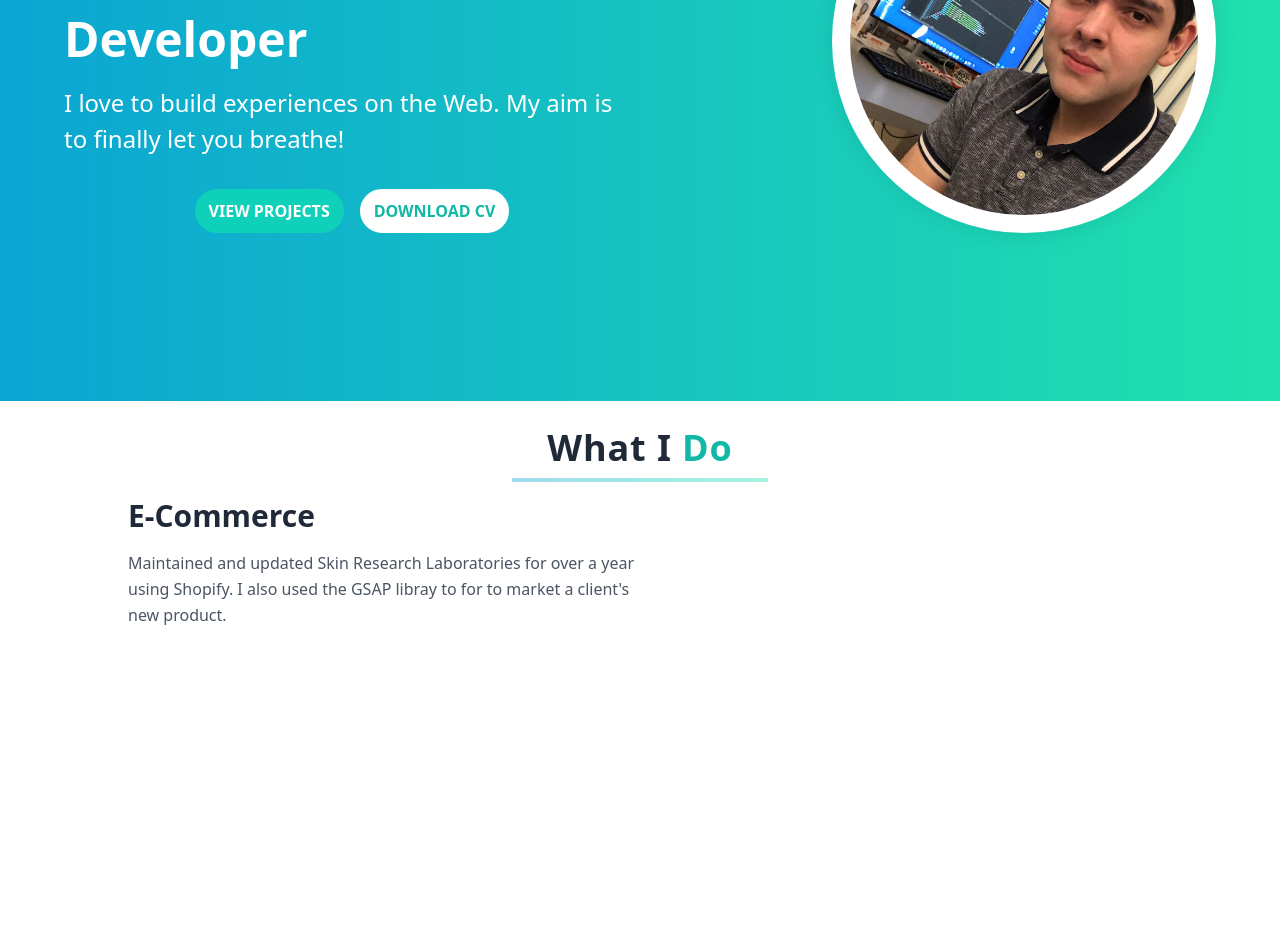
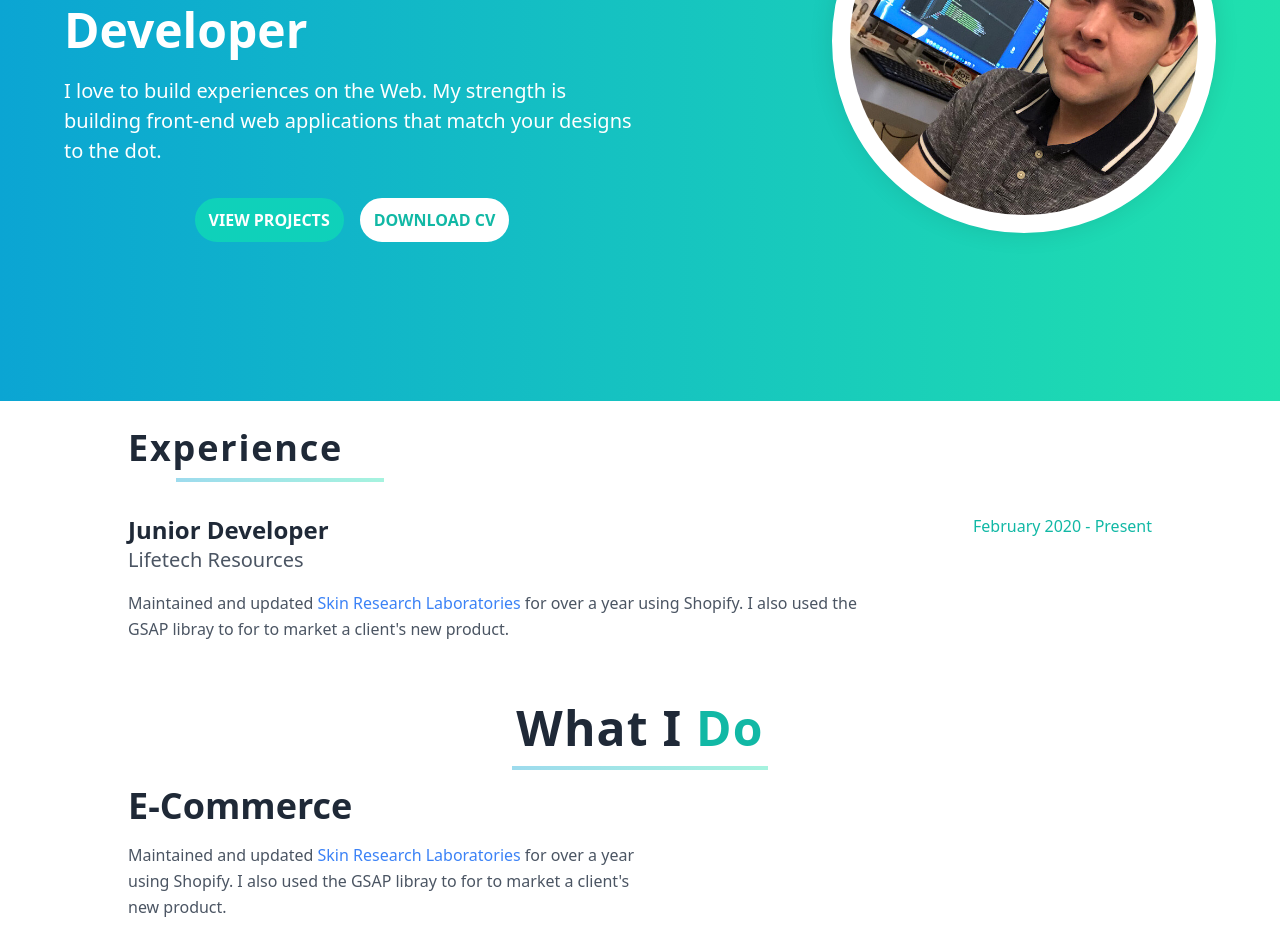
Before and after one commit to bryanMeneses/bemdev-portfolio, a Next.js app: page / in a window 1280 px wide. Shown: the part 399-1351 px from the top of the page. Before the commit the page ends 1059 px from the top, so only its background shows below. Built offline with nearby package versions, Linux system fonts and the light colour scheme.

Commit message:
added experience section and comoponents

```diff
--- /dev/null
+++ b/components/Experience/Item.js
@@ -0,0 +1,16 @@
+import React from 'react'
+
+const Item = ({title, date, company, description}) => {
+  return (
+    <div className="mt-8">
+      <div className="flex justify-between">
+        <h4 className="text-gray-800 font-bold">{title}</h4>
+        <h6 className="text-my-teal-200">{date}</h6>
+      </div>
+      <h5 className="text-gray-600 font-normal">{company}</h5>
+      <p className="text-gray-600 my-4 leading-relaxed max-w-3xl">{description}</p>
+    </div>
+  )
+}
+
+export default Item
--- a/components/Header/Header.js
+++ b/components/Header/Header.js
@@ -1,8 +1,6 @@
 import React, { useEffect, useRef, useState } from 'react'
 import Link from 'next/link';
 import { navLinks } from '../../utils/nav-links';
-
-import PropTypes from 'prop-types';
 
 const Header = () => {
 
@@ -12,10 +10,6 @@ const Header = () => {
   const initialRender = useRef(true);
   const linksRef = useRef();
 
-
-  const closeMenu = () => {
-    setMobileNav(false);
-  }
 
   useEffect(
     () => {
@@ -42,10 +36,10 @@ const Header = () => {
   );
 
   return (
-    <nav className="text-white fixed w-full shadow-md">
+    <nav className="fixed w-full shadow-md">
       <div className={`flex relative w-full justify-between items-center h-20 px-8 mobile-nav-${mobileNavActive}`}>
         <Link passHref href="/">
-          <a className="text-5xl font-bold">BeMDeV</a>
+          <a className="text-5xl text-gray-800 font-bold">BeMDeV</a>
         </Link>
         <div ref={allLinksRef} className="hidden md:block">
           {navLinks.map((link, i) => {
@@ -75,13 +69,4 @@ const Header = () => {
   );
 }
 
-Header.propTypes = {
-  siteTitle: PropTypes.string,
-}
-
-Header.defaultProps = {
-  siteTitle: ``,
-}
-
-
 export default Header;
--- a/pages/index.js
+++ b/pages/index.js
@@ -5,13 +5,14 @@ import Image from 'next/image'
 
 import {useSpring, animated} from 'react-spring'
 import Trail from '@/components/Trail'
+import Item from '@/components/Experience/Item'
 
 
 export default function Home() {
 
   const props = useSpring({
     opacity: 1,
-    delay: 1200,
+    delay: 1000,
     from: {
       opacity: 0
     },
@@ -31,9 +32,9 @@ export default function Home() {
         <div className="container max-w-6xl">
           <div className='flex flex-col items-center justify-between md:flex-row'>
             <Trail className='mt-4 font-bold text-white md:pr-4 md:mt-0 md:w-7/12 lg:p-0 lg:w-6/12'>
-              <h5 className="uppercase tracking-loose font-bold">React, Next.js, Shopify/Liquid</h5>
-              <h1 className="text-5xl leading-tight my-4">Bryan Meneses - Your Next Front End Developer</h1>
-              <h4 className="leading-normal text-2xl mb-8 font-normal">I love to build experiences on the Web. My aim is to finally let you breathe!</h4>
+              <h6 className="uppercase tracking-loose font-bold">React, Next.js, Shopify/Liquid</h6>
+              <h1 className="leading-tight my-4">Bryan Meneses - Your Next Front End Developer</h1>
+              <h5 className="leading-normal mb-8 font-normal">I love to build experiences on the Web. My strength is building front-end web applications that match your designs to the dot.</h5>
               <div className={styles.cta}>
                 <ButtonLink href="/" btnStyle="primary" className="mr-4">VIEW PROJECTS</ButtonLink>
                 <ButtonLink href="/" btnStyle="secondary">DOWNLOAD CV</ButtonLink>
@@ -53,14 +54,29 @@ export default function Home() {
 
       <section className="w-full py-4 bg-white">
         <div className="container max-w-5xl mx-auto">
-          <h1 className="my-2 text-4xl font-bold tracking-wide text-gray-800 text-center leading-tight">What I <span className="text-my-teal-200">Do</span></h1>
+          <h2 className="my-2 font-bold tracking-wider text-gray-800 text-left leading-tight">Experience</h2>
+          <div className="w-full">
+            <div className="h-1 w-52 ml-12 opacity-40 gradient"></div>
+          </div>
+          <Item
+            title="Junior Developer"
+            date="February 2020 - Present"
+            description={<>Maintained and updated <a href="https://skinresearchlabs.com" target="blank">Skin Research Laboratories</a> for over a year using Shopify. I also used the GSAP libray to for to market a client's new product.</>}
+            company="Lifetech Resources"
+          />
+        </div>
+      </section>
+
+      <section className="w-full py-4 bg-white">
+        <div className="container max-w-5xl mx-auto">
+          <h1 className="my-2 font-bold tracking-wide text-gray-800 text-center leading-tight">What I <span className="text-my-teal-200">Do</span></h1>
           <div className="w-full">
             <div className="h-1 w-64 mx-auto opacity-40 gradient"></div>
           </div>
           <div className="flex flex-wrap mt-4">
             <div className="md:w-2/4">
-              <h2 className="text-3xl text-gray-800 font-bold">E-Commerce</h2>
-              <p className="text-gray-600 text-base my-4 leading-relaxed">Maintained and updated <a href="https://skinresearchlabs.com" target="blank">Skin Research Laboratories</a> for over a year using Shopify. I also used the GSAP libray to for to market a client's new product.</p>
+              <h2 className="text-gray-800 font-bold">E-Commerce</h2>
+              <p className="text-gray-600 my-4 leading-relaxed">Maintained and updated <a href="https://skinresearchlabs.com" target="blank">Skin Research Laboratories</a> for over a year using Shopify. I also used the GSAP libray to for to market a client's new product.</p>
             </div>
             <div className="md:w-2/4">
             </div>
--- a/styles/globals.css
+++ b/styles/globals.css
@@ -16,5 +16,33 @@ body {
 }
 
 .container {
-  @apply mx-auto;
+  @apply px-4 xl:px-0 mx-auto;
 }
+
+h1 {
+  @apply text-5xl;
+}
+
+h2 {
+  @apply text-4xl;
+}
+
+h3 {
+  @apply text-3xl;
+}
+
+h4 {
+  @apply text-2xl;
+}
+
+h5 {
+  @apply text-xl;
+}
+
+h6 {
+  @apply text-base;
+}
+
+a {
+  @apply text-blue-500;
+}
```
